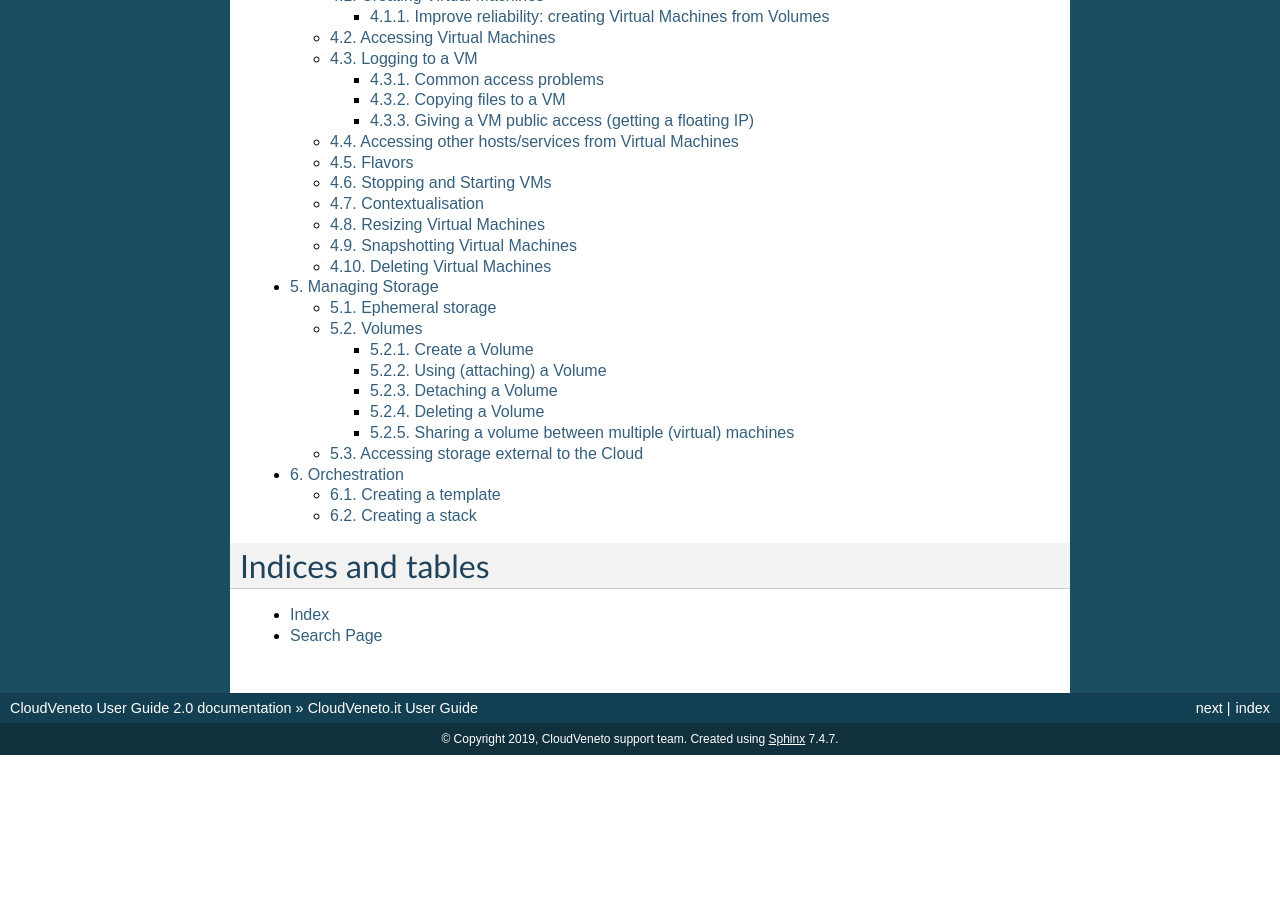
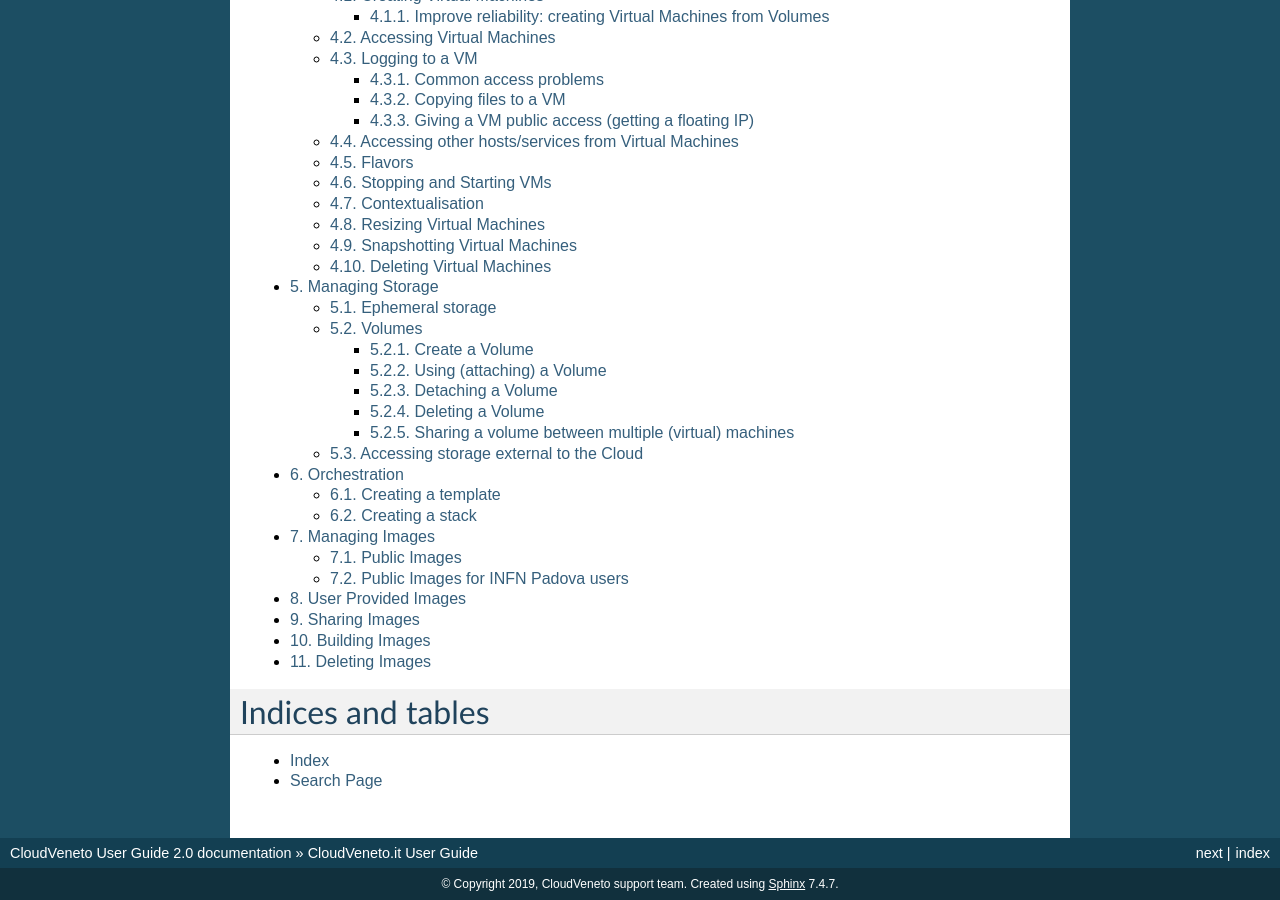
Before and after one commit to marcoverl/CVUserGuide, a Sphinx documentation site: the page built from source/index.rst, in a window 1280 px wide and 900 px high, scrolled down 948 px. Built offline with Sphinx 7.4.7, drawn with Linux system fonts in a browser that asks for light colours; before the commit the page ends 1703 px from its top, so only the background shows below that; some of the changed lines change nothing that is shown.

Commit message:
Revising doc

```diff
--- /dev/null
+++ b/source/ManagingImages.rst
@@ -0,0 +1,225 @@
+..    include:: <isonum.txt>
+
+
+Managing Images
+===============
+
+In a cloud environment, Virtual Machines are instantiated from images.
+These images are registered in an Image Management Service, in our case
+provided by the *Glance* OpenStack component.
+
+Public Images
+-------------
+
+Some images in the CloudVeneto are provided by the Cloud administrators.
+These images are public, and visible to all users. They appear with
+**Visibility** equal to **Public** in the **Compute** |rarr| **Images** menu.
+
+In the CloudVeneto cloud images are usually provided in QCOW2 format.
+They are fully resizable also with respect to the disk size.
+
+Public Images for INFN Padova users
+-----------------------------------
+
+The ``SL6x-INFNPadova-x86-64-<date>`` and
+``CentOS7x-INFNPadova-x86-64-<date>`` images are basic SL6.x / CentOS
+7.x images which also include cloud-init to perform contextualization
+based on the user data specified when the VM are instantiated. They also
+configure CVMFS and the relevant squid servers.
+
+Such images also configure the Padova LDAP server for user
+authentication. This means that it is just necessary to “enable” the
+relevant accounts on the VM adding in the /etc/passwd file:
+
+::
+
+
+    +name1::::::
+    +name2::::::
+    ...
+
+and creating their home directories.
+
+Changes done in /etc/passwd could not be applied immediately by the
+system. In this case a:
+
+::
+
+
+    nscd -i passwd
+
+should help.
+
+You can access instances created using these images, through ssh using
+the Cloud keypair, considering the 'root' account, e.g.:
+
+::
+
+    ssh -i ~/private/my_key root@10.64.17.3
+
+    **Note**
+
+    The ``SL6x-INFNPadova-x86-64-<date>`` and
+    ``CentOS7x-INFNPadova-x86-64-<date>`` images also allow INFN-Padova
+    system administrators to log (with admin privileges) on the
+    instance.
+
+    `INFN-Padova computing and Network
+    service <http://www.pd.infn.it/calcolo/indexEN.html>`__
+    (supporto@pd.infn.it) can provide support only for instances created
+    using such images (only to INFN-Padova users).
+
+User Provided Images
+====================
+
+Users can provide their own images and upload them to the Cloud Image
+service: these images are private, meaning that they are only available
+to the users of the project they are uploaded for.
+
+    **Note**
+
+    Users are not allowed to publish public (i.e. available to all
+    projects) images.
+
+Many open source projects such as Ubuntu and Fedora now produce
+pre-built images which can be used for certain clouds. If these are
+available, it is much easier to use them compared to building your own.
+
+-  `Fedora repository <https://getfedora.org/cloud/>`__
+
+-  `Ubuntu repository <https://cloud-images.ubuntu.com/>`__
+
+Using an Ubuntu image as an example, after you downloaded the image from
+the relevant web site, to upload such image using the command line tools
+you need to:
+
+-  Authenticate to OpenStack using the openrc source:
+
+   ::
+
+       $ . demo-openrc.sh
+
+
+-  Issue th following command:
+
+   ::
+
+       $ openstack image create --private --disk-format=qcow2 \
+             --container-format=bare \
+             --file trusty-server-cloudimg-amd64-disk1.img ubuntu-trusty
+
+
+Once loaded, the image can then be used to create virtual machines.
+
+Some system software is delivered in ISO image format. For example,
+these steps show how to create an image from the Freedos ISO available
+from `here <http://www.freedos.org/download/download/fd11src.iso>`__
+
+::
+
+    $ openstack image create --private --disk-format=iso \
+    --container-format=bare --file=fd11src.iso freedos11
+
+    **Note**
+
+    In the CloudVeneto cloud image size is limited to 25 GB.
+
+    **Warning**
+
+    No backup is currently done on user provided images or snapshots.
+    Therefore users with private images should keep a copy of the images
+    they have uploaded in their private archives.
+
+Sharing Images
+==============
+
+As mentioned before, users are not allowed to publish public images.
+However images can be shared between different projects. This is
+currently only possible via the command line tools.
+
+If an image has been uploaded to your currently active project, using
+the procedure described in ?, you can then use the
+``openstack image add project`` operation to share that image with
+another project.
+
+To share an image, first source the project profile for the project
+containing the image you want to share (e.g. Fedora-Cloud-Base-27) and
+find its id with the ``openstack image list`` command
+(d4b02b71-755e-47ad-bb27-1ea5c23bf7cb in the example):
+
+::
+
+    $ openstack image list
+    +--------------------------------------+----------------------+--------+
+    | ID                                   | Name                 | Status |
+    +--------------------------------------+----------------------+--------+
+    | 7ebe160d-5498-477b-aa2e-94a6d962a075 | CentOS7              | active |
+    | d4b02b71-755e-47ad-bb27-1ea5c23bf7cb | Fedora-Cloud-Base-27 | active |
+    | 071668fc-dfeb-4956-996a-d2a487755709 | cirros               | active |
+    +--------------------------------------+----------------------+--------+
+
+You then need to change (to 'Shared' the visibility of the image:
+
+::
+
+    openstack image set --property visibility=shared d4b02b71-755e-47ad-bb27-1ea5c23bf7cb
+
+You now need to find the id of the project you wish to share the image
+with. This will generally be done by looking at the openrc file of that
+project and finding the ``OS_PROJECT_ID`` variable (in this example, it
+is e81df4c0b493439abb8b85bfd4cbe071).
+
+To share the image with id d4b02b71-755e-47ad-bb27-1ea5c23bf7cb to the
+project whose is is e81df4c0b493439abb8b85bfd4cbe071, use the command:
+
+::
+
+    $ openstack image add project d4b02b71-755e-47ad-bb27-1ea5c23bf7cb e81df4c0b493439abb8b85bfd4cbe071
+    +------------+--------------------------------------+
+    | Field      | Value                                |
+    +------------+--------------------------------------+
+    | created_at | 2018-03-19T16:09:21Z                 |
+    | image_id   | d4b02b71-755e-47ad-bb27-1ea5c23bf7cb |
+    | member_id  | e81df4c0b493439abb8b85bfd4cbe071     |
+    | schema     | /v2/schemas/member                   |
+    | status     | pending                              |
+    | updated_at | 2018-03-19T16:09:21Z                 |
+    +------------+--------------------------------------+
+
+A member of the target project (with id e81df4c0b493439abb8b85bfd4cbe071
+in our example) needs to accept the image in order to be available in
+the images list:
+
+::
+
+    $ openstack image set --accept d4b02b71-755e-47ad-bb27-1ea5c23bf7cb
+
+In the target project, the image will appear in the image list:
+
+Building Images
+===============
+
+Users can also build custom images, that can then been uploaded in the
+Cloud Image service as described in ?.
+
+There are several tools providing support for image creation. Some of
+them are described in the `Openstack
+documentation <http://docs.openstack.org/image-guide/content/ch_creating_images_automatically.html>`__.
+
+Deleting Images
+===============
+
+Images that are not used anymore can be deleted. Deletion of images is
+permanent and cannot be reversed.
+
+To delete an image, log in to the dashboard and select the appropriate
+project from the drop down menu at the top left. On the ComputeImages
+page select the images you want to delete and click Delete Images.
+Confirm your action pressing the Delete Images again on the confirmation
+dialog box.
+
+    **Warning**
+
+    Don't delete an image if are there are virtual machines created
+    using this image, otherwise these VMs won't be able to start if hard
+    rebooted.
--- a/source/index.rst
+++ b/source/index.rst
@@ -26,6 +26,7 @@ Contents:
    AdminVMs-nocontext
    ManagingStorage
    Orchestration
+   ManagingImages
 
 Indices and tables
 ==================
```
